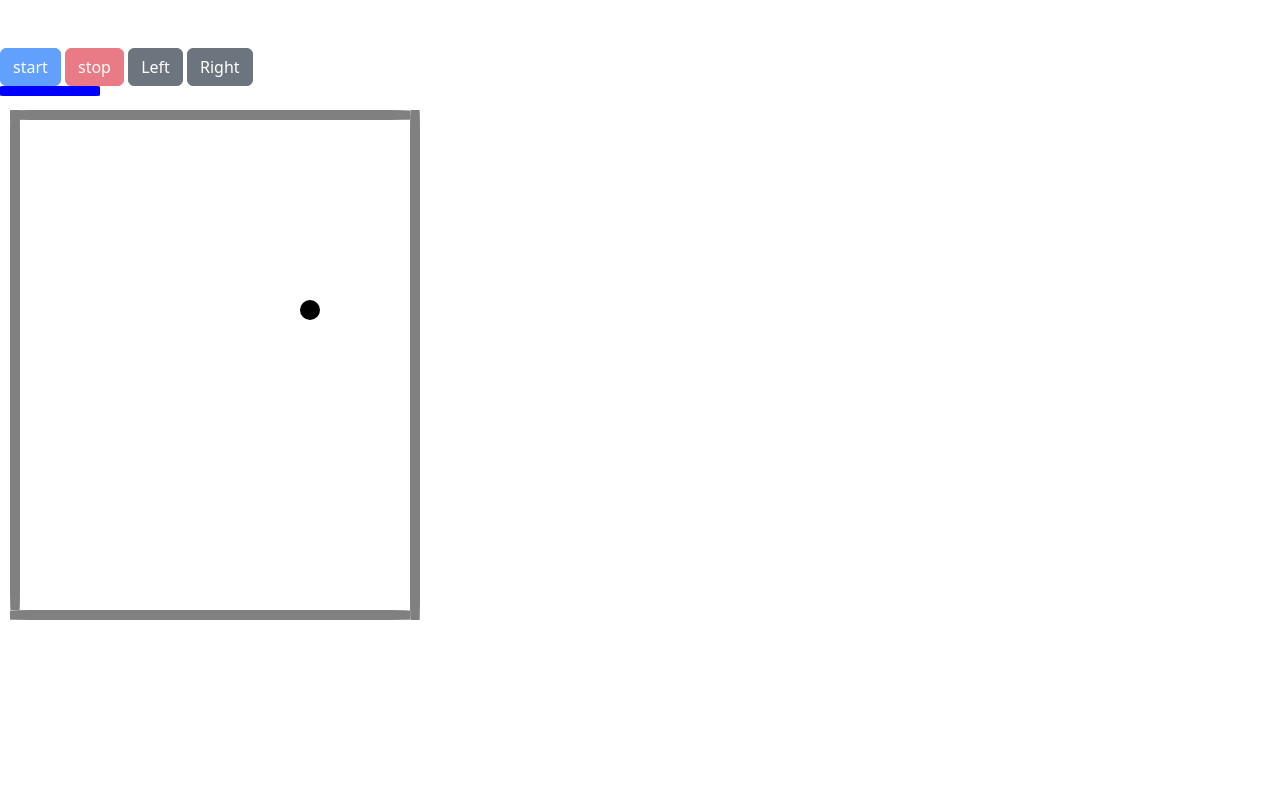
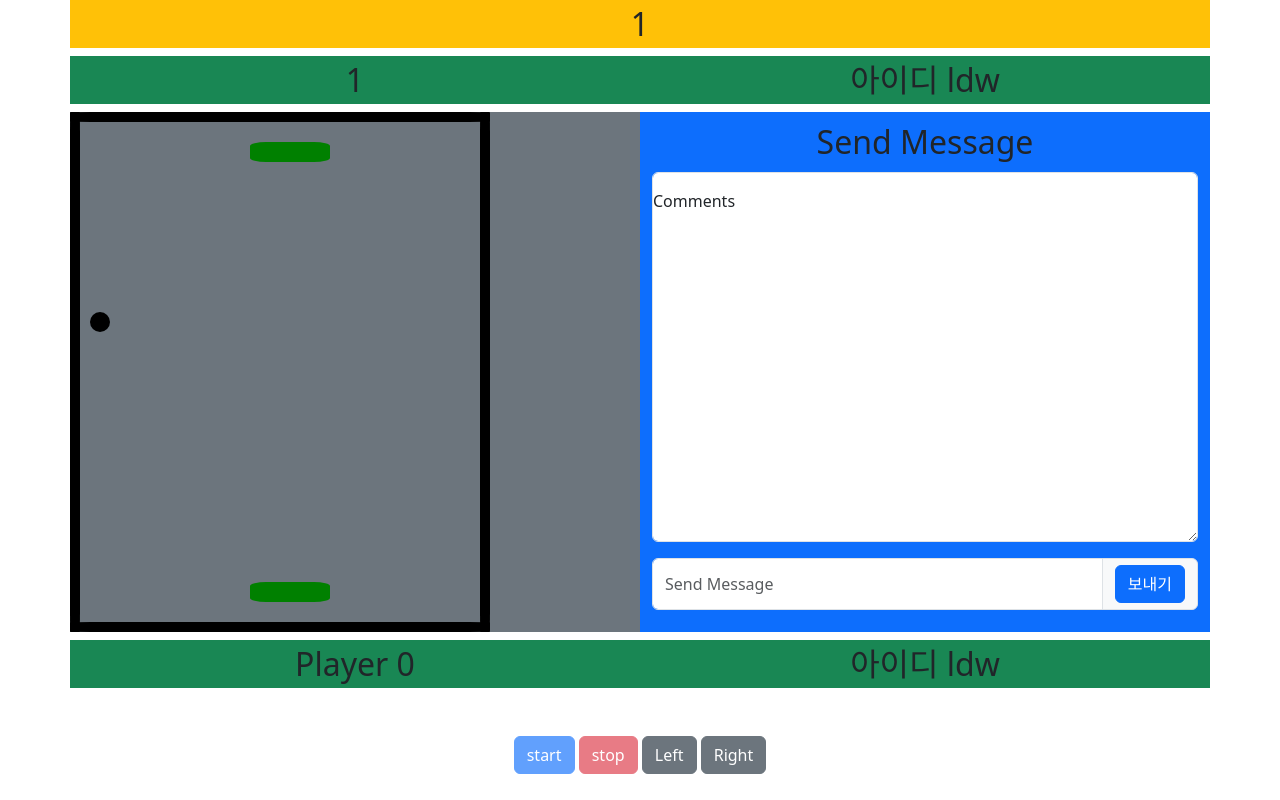
Before and after one commit to lamb0693/king, a Spring Boot app: page /gameroom?roomName=1&player=1 in a window 1280 px wide. Run offline with Spring Boot 4, Linux system fonts and the light colour scheme.

Commit message:
add chat

```diff
--- a/src/main/resources/static/js/gameRoom.js
+++ b/src/main/resources/static/js/gameRoom.js
@@ -6,14 +6,25 @@ const p1_game_paddle = document.getElementById("p1_game_paddle");
 const game_ball = document.getElementById("game_ball");
 const btnStart = document.getElementById("start");
 let gameData = null;
+const Cons = {
+    LEFT: 10,
+    RIGHT: 410,
+    TOP: 10,
+    BOTTOM: 510,
+    PADDLE_SIZE: 80,
+    P0_TOP: 40,
+    P1_TOP: 480,
+    PAD_HALF_THICK: 10,
+    BALL_RADIUS: 10
+};
 // // *******화면을 현재 gameData로 update ******
 const updateGameBoard = () => {
     p0_game_paddle.style.left = gameData.p0_x + 'px';
-    p0_game_paddle.style.top = gameData.p0_y + 'px';
+    p0_game_paddle.style.top = (gameData.p0_y - Cons.PAD_HALF_THICK) + 'px';
     p1_game_paddle.style.left = gameData.p1_x + 'px';
-    p1_game_paddle.style.top = gameData.p1_y + 'px';
-    game_ball.style.left = gameData.ballX + 'px';
-    game_ball.style.top = gameData.ballY + 'px';
+    p1_game_paddle.style.top = (gameData.p1_y - Cons.PAD_HALF_THICK) + 'px';
+    game_ball.style.left = (gameData.ballX - Cons.BALL_RADIUS) + 'px';
+    game_ball.style.top = (gameData.ballY - Cons.BALL_RADIUS) + 'px';
 };
 // // ******* start button 클릭하면 server로 전송  ******
 const onStartButtonClicked = (event) => {
--- a/src/main/resources/templates/ping/gameRoom.html
+++ b/src/main/resources/templates/ping/gameRoom.html
@@ -4,27 +4,137 @@
     <meta charset="UTF-8">
     <title>Title</title>
     <script src="/js/socket.io.min.js"></script>
-    <link href="/css/bootstrap.min.css" rel="stylesheet" integrity="sha384-4bw+/aepP/YC94hEpVNVgiZdgIC5+VKNBQNGCHeKRQN+PtmoHDEXuppvnDJzQIu9" crossorigin="anonymous">
-    <script src="/js/bootstrap.bundle.min.js" integrity="sha384-HwwvtgBNo3bZJJLYd8oVXjrBZt8cqVSpeBNS5n7C8IVInixGAoxmnlMuBnhbgrkm" crossorigin="anonymous"></script>
+    <link href="/css/bootstrap.min.css" rel="stylesheet" crossorigin="anonymous">
+    <script src="/js/bootstrap.bundle.min.js" crossorigin="anonymous"></script>
     <link rel="stylesheet" href="/css/gameRoom.css">
+    <style>
+    .game_ball{
+        left : 20px;
+        top : 200px;
+        width : 20px;
+        height : 20px;
+        border-radius : 50%;
+        background-color: black;
+    }
+    .game_paddle{
+        width : 80px;
+        height : 20px;
+        background-color: green;
+        left : 180px; /* 210-180 */
+        position :absolute;
+        border-radius: 20%;
+    }
+    /* paddle 충돌 체크
+        paddle_0 30  +- 10
+        paddye_1 470 +- 10
+        paddle_x n 정해주고   n+-paddle_width
+    */
+    .player0_p_top{
+        top : 30px; /* 10 <->  30-50   pos=40  그릴때는 -10->+10*/
+    }
+    .player1_p_top{
+        top : 470px; /* 470-490 <-> 510 pos=480  그릴때는 -10->+10*   */
+    }
+    /*
+      벽 충돌 체크
+         js  const board_left  10  board_right=410
+            const board_upper 10  board_lower = 510
+    */
+    .wall_horizontal{
+        left : 0px;
+        width : 420px;
+        height : 10px;
+        border-radius : 5%;
+        background-color: black;
+    }
+    .wall_vertical{
+        top : 0px;
+        height : 520px;
+        width : 10px;
+        border-radius : 5%;
+        background-color: black;
+    }
+    .wall_left{
+        left : 0px;
+    }
+    .wall_right{
+        left : 410px;
+    }
+    .wall_upper{
+        top : 0px;
+    }
+    .wall_lower{
+        top : 510px;
+    }
+
+    html, body {
+        height: 100%;
+    }
+    .custom-container {
+        height: 100%;
+    }
+    .borad-height{
+        height: 520px;
+    }
+    .center-text {
+        display: flex;
+        align-items: center;
+        justify-content: center;
+    }
+    @media (max-width: 1000px) {
+        #chat_area {
+            display: none;
+        }
+    }
+</style>
 </head>
-<body>
-    <div id="divRoomName" class="row" th:text="${roomName}"></div>
-    <div id="divPlayerNo" class="row" th:text="${player}"></div>
-    <div>
-        <button id="start" class="btn btn-primary mr-10" disabled>start</button>
-        <button id="stopGame" class="btn btn-danger" disabled>stop</button>
-        <button id="toLeft" class="btn btn-secondary">Left</button>
-        <button id="toRight" class="btn btn-secondary">Right</button>
+<body class="h-100">
+    <div class="container custom-container text-center">
+        <div id="divRoomName" class="row fs-2 bg-warning center-text mb-2" th:text="${roomName}"></div>
+        <div class="row mb-2">
+            <div id="divPlayerNo" class="col fs-2 center-text bg-success" th:text="${player}"></div>
+            <div class="col fs-2 center-text bg-success">
+                아이디 ldw
+            </div>
+        </div>
+        <div class="row borad-height mb-2">
+            <div class="col bg-secondary position-relative" style="width:420px">
+                <div id="p0_game_paddle" class="game_paddle player0_p_top"></div>
+                <div id="p1_game_paddle" class="game_paddle player1_p_top" ></div>
+                <div id="game_ball" class="game_ball position-absolute"></div>
+                <div id="wall_upper" class="wall_upper wall_horizontal position-absolute"></div>
+                <div id="wall_lower" class="wall_lower wall_horizontal position-absolute"></div>
+                <div id="wall_left" class="wall_left wall_vertical position-absolute"></div>
+                <div id="wall_right" class="wall_right wall_vertical position-absolute"></div>
+            </div>
+            <div id="chat_area" class="col bg-primary">
+                <div class="row fs-2 center-text" style="height:60px;">Send Message</div>
+                <div class="row mb-3" style="height:370px"><div class="form-floating">
+                    <textarea class="form-control" id="taChatMsg" style="height:100%" placeholder="Leave a comment here"></textarea>
+                    <label for="taChatMsg">Comments</label>
+                  </div></div>
+                <div class="row" style="height:60px"><div class="input-group mb-3">
+                    <input type="text" class="form-control" id="txtChatMsg" placeholder="Send Message" aria-label="Recipient's username" aria-describedby="basic-addon2">
+                    <span class="input-group-text" id="basic-addon2"><button class="btn btn-primary" id="btnSendMessage">보내기</button></span>
+                  </div></div>
+            </div>
+        </div>
+        <div class="row mb-2">
+            <div class="col fs-2 center-text bg-success">
+                Player 0
+            </div>
+            <div class="col fs-2 center-text bg-success">
+                아이디 ldw
+            </div>
+        </div>
+        <div class="mt-5">
+            <button id="start" class="btn btn-primary mr-10" disabled>start</button>
+            <button id="stopGame" class="btn btn-danger" disabled>stop</button>
+            <button id="toLeft" class="btn btn-secondary">Left</button>
+            <button id="toRight" class="btn btn-secondary">Right</button>
+        </div>
     </div>
-    <div id="p0_game_paddle" class="game_paddle"></div>
-    <div id="p1_game_paddle" class="game_paddle"></div>
-    <div id="game_ball" class="game_ball"></div>
-    <div id="wall_upper" class="wall_upper"></div>
-    <div id="wall_lower" class="wall_lower"></div>
-    <div id="wall_left" class="wall_left"></div>
-    <div id="wall_right" class="wall_right"></div>
 
-    <script src="/js/gameRoom.js"></script>
+    <script src="js/gameRoom.js"></script>
 </body>
 </html>
--- a/src/main/resources/templates/ping/waitingRoom.html
+++ b/src/main/resources/templates/ping/waitingRoom.html
@@ -4,8 +4,8 @@
     <meta charset="UTF-8">
     <title>Waiting Room</title>
     <script src="/js/socket.io.min.js"></script>
-    <link href="/css/bootstrap.min.css" rel="stylesheet" integrity="sha384-4bw+/aepP/YC94hEpVNVgiZdgIC5+VKNBQNGCHeKRQN+PtmoHDEXuppvnDJzQIu9" crossorigin="anonymous">
-    <script src="/js/bootstrap.bundle.min.js" integrity="sha384-HwwvtgBNo3bZJJLYd8oVXjrBZt8cqVSpeBNS5n7C8IVInixGAoxmnlMuBnhbgrkm" crossorigin="anonymous"></script>
+    <link href="/css/bootstrap.min.css" rel="stylesheet"  crossorigin="anonymous">
+    <script src="/js/bootstrap.bundle.min.js"  crossorigin="anonymous"></script>
 </head>
 <body>
 <div class="container-md">
```
Also changed, not shown: src/main/resources/templates/ping/gameRoomBackup.html (added, +30 -0 lines).
